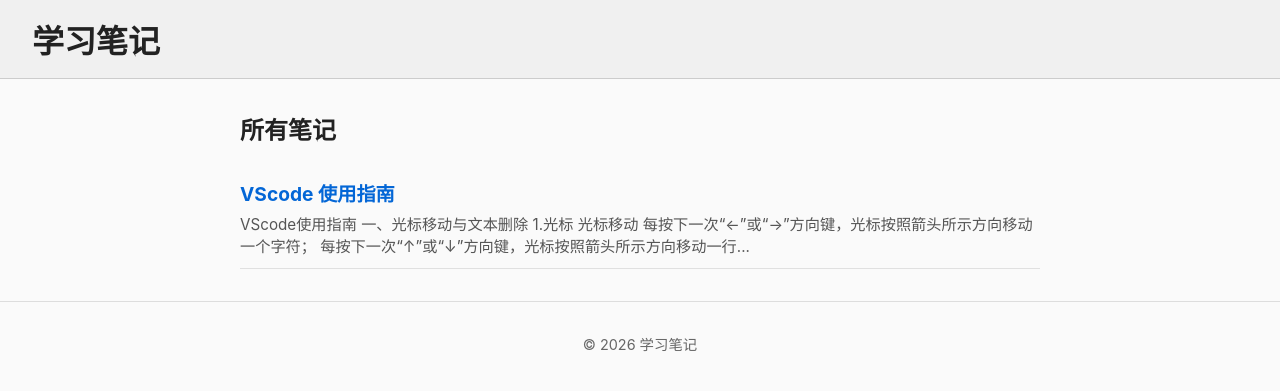
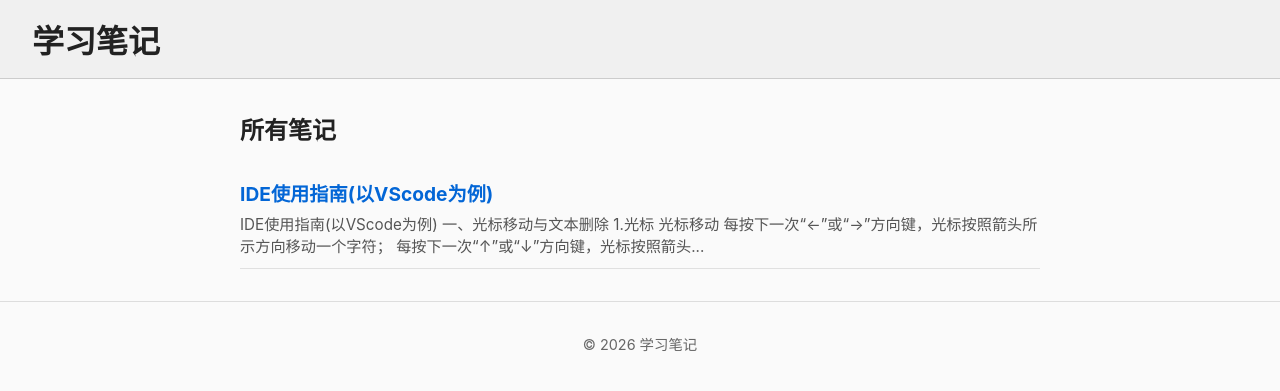
Before and after one commit to placeholder-208/Notes, a Jekyll site: the page built from index.html, in a window 1280 px wide. Shown: the top 391 px of the page. Built offline with Jekyll 4.4.1, drawn with Linux system fonts in a browser that asks for light colours.

Commit message:
Rename the first note and rm unuseful folder.

```diff
--- a/_notes/UsingVScode.md
+++ b/_notes/UsingVScode.md
@@ -1,7 +1,7 @@
 ---
-title: VScode 使用指南
+title: IDE使用指南(以VScode为例)
 ---
-# VScode使用指南
+# IDE使用指南(以VScode为例)
 ## 一、光标移动与文本删除
 ### 1.光标
 #### 光标移动
```
